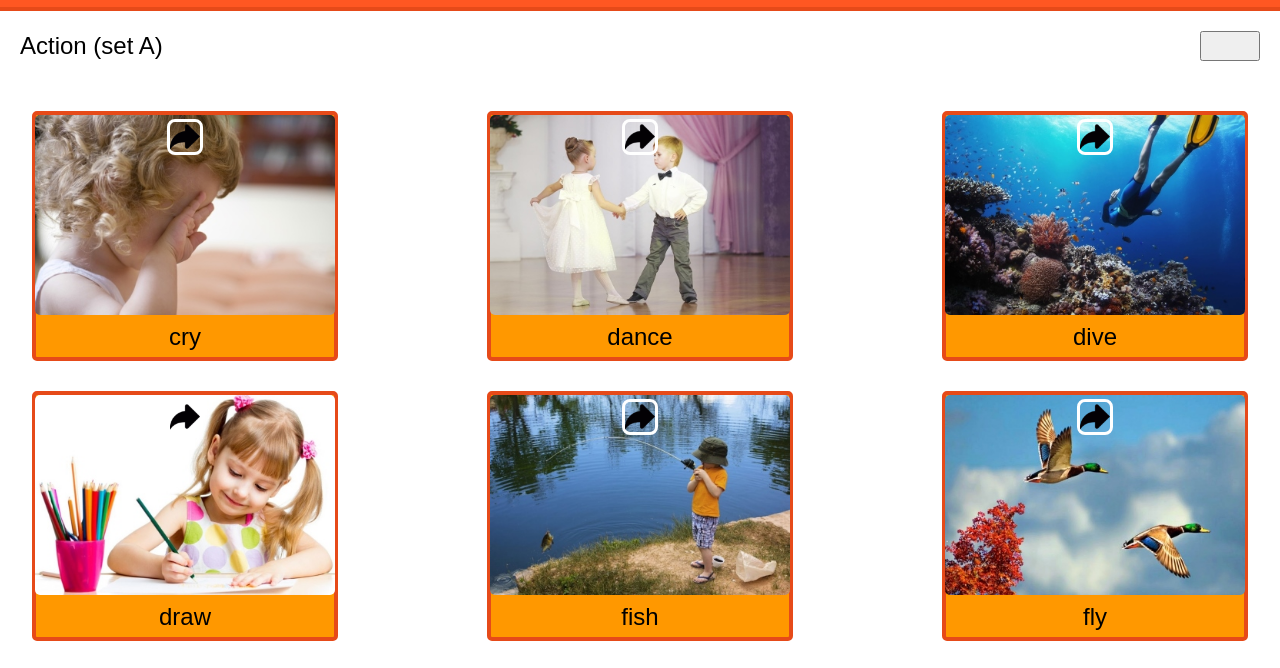
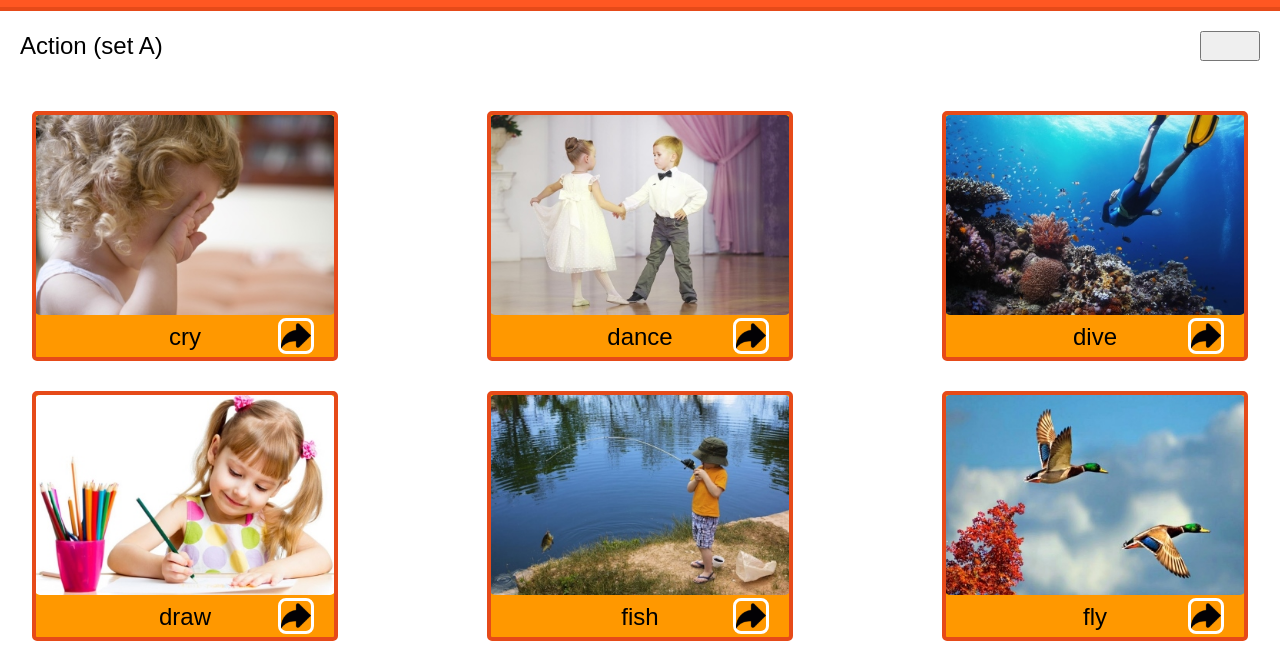
Before and after one commit to KoliverdovLS/English-for-kids, a website built with webpack: page src/page/template.html in a window 1280 px wide. Both pictures are taken after a click on the element "Actions (set A)". Shown: the part 59-727 px from the top of the page. Built offline with nearby package versions, Linux system fonts and the light colour scheme.

Commit message:
fix: flip cards

```diff
--- a/src/page/style.css
+++ b/src/page/style.css
@@ -124,13 +124,18 @@ header {
     flex-direction: column;
     justify-content: space-between;
     align-items: center;
+    overflow: hidden;
 }
 
+.card-cont {
+    width: 306px;
+    height: 250px;
+    margin-top: 30px;
+}
 .cards {
     position: relative;
     perspective: 1000px;
 
-    margin-top: 30px;
     width: 306px;
     height: 250px;
     border: 4px solid #E64A19;
@@ -142,13 +147,16 @@ header {
     flex-direction: column;
     justify-content: space-between;
     align-items: center;
+    overflow: hidden;
 }
 
 
 .btn-revers {
     cursor: pointer;
     position: absolute;
-    top: 4px;
+    bottom: 3px;
+    right: 20px;
+
     width: 30px;
     height: 30px;
     border-radius: 8px;
@@ -171,6 +179,13 @@ header {
     border-radius: 5px;
 }
 
+.cards-img {
+    width: 300px;
+    height: 200px;
+    border-radius: 5px;
+    z-index: 0;
+}
+
 .cards-main > p {
     font-size: 1.5em;
     margin-bottom: 6px;
--- a/src/scripts/createCards.js
+++ b/src/scripts/createCards.js
@@ -19,7 +19,7 @@ function createCategoriesArr() {
 }
 
 function createCategoriesArrRu() {
-  const ActionA = ['плакать', 'танцевать', 'нырять', 'рисовать', 'рыбу', 'летать', 'обнимать', 'прыгать'];
+  const ActionA = ['плакать', 'танцевать', 'нырять', 'рисовать', 'ловить рыбу', 'летать', 'обнимать', 'прыгать'];
   const ActionB = ['открыть', 'играть', 'точка', 'ездить', 'бегать', 'петь', 'скакать', 'плавать'];
   const ActionC = ['спорить', 'строить', 'нести', 'ловить', 'водить', 'бросать', 'тянуть', 'толкать'];
   const Adjective = ['большой', 'маленький', 'быстрый', 'медленный', 'дружелюбный', 'недружелюбный', 'молодой', 'старый'];
@@ -30,27 +30,27 @@ function createCategoriesArrRu() {
   const Categories = [ActionA, ActionB, ActionC, Adjective, AnimalA, AnimalB, Clothes, Emotion];
   return Categories;
 }
-
+// Удаляет карточки, если таковые имелись
 function clearPreviosCards() {
-  const cards = document.querySelectorAll('.cards');
+  const cards = document.querySelectorAll('.card-cont');
   if (cards.length) {
     cards.forEach((el) => {
       el.remove();
     });
   }
 }
-
+// Указывает имя данной категории карточек
 function setNameСategory(i) {
   const category = document.querySelector('.status-page');
   category.textContent = categoryArr[i];
 }
-
+// Выделяет нужный элемент меню
 function highlightMenuItem(i, listMenu) {
   listMenu.forEach((item, index) => {
     item.style.color = index === i ? '#E64A19' : 'black';
   });
 }
-
+// Ниже функции переворота карточек, зачем то я её назвал revers а не flip))
 function reversTo(card, btn, textCont, cardImg, ruText) {
   card.style.transform = 'rotateY(-180deg) rotateX(3deg)';
   btn.style.display = 'none';
@@ -58,7 +58,7 @@ function reversTo(card, btn, textCont, cardImg, ruText) {
     textCont.textContent = ruText;
     cardImg.style.transform = 'rotateY(180deg) rotateX(-3deg)';
     textCont.style.transform = 'rotateY(180deg) rotateX(-3deg)';
-  }, 300);
+  }, 280);
 }
 function unRevers(card, btn, textCont, cardImg, enText) {
   card.style.transform = 'rotateY(0deg) rotateX(0deg)';
@@ -67,7 +67,7 @@ function unRevers(card, btn, textCont, cardImg, enText) {
     textCont.textContent = enText;
     cardImg.style.transform = 'rotateY(0deg) rotateX(0deg)';
     textCont.style.transform = 'rotateY(0deg) rotateX(0deg)';
-  }, 300);
+  }, 280);
 }
 
 export default function createCards(j, listMenu, isMain) {
@@ -89,6 +89,7 @@ export default function createCards(j, listMenu, isMain) {
   for (let i = 0; i < 8; i += 1) {
     const audioCard = document.createElement('AUDIO');
     audioCard.src = audio[`A${arrName[i]}`];
+    const cardCont = document.createElement('div');
     const card = document.createElement('div');
     const imaga = document.createElement('img');
     const btnRevers = document.createElement('div');
@@ -96,9 +97,10 @@ export default function createCards(j, listMenu, isMain) {
     const textInCards = document.createElement('p');
     btnReversImg.src = revers;
     imaga.src = image[arrName[i]];
-    imaga.classList.add('cards-main-img');
+    imaga.classList.add('cards-img');
     textInCards.textContent = arrName[i];
     const textInRu = arrNameRu[i];
+    cardCont.classList.add('card-cont');
     card.classList.add('cards');
     btnRevers.classList.add('btn-revers');
     btnReversImg.classList.add('btn-revers-img');
@@ -107,7 +109,8 @@ export default function createCards(j, listMenu, isMain) {
     card.appendChild(imaga);
     card.appendChild(textInCards);
     card.appendChild(btnRevers);
-    document.querySelector('.cards-container').appendChild(card);
+    cardCont.appendChild(card);
+    document.querySelector('.cards-container').appendChild(cardCont);
     btnRevers.addEventListener('click', () => {
       reversTo(card, btnRevers, textInCards, imaga, textInRu);
     });
@@ -116,13 +119,13 @@ export default function createCards(j, listMenu, isMain) {
     });
 
     setTimeout(() => {
-      imaga.addEventListener('mouseleave', (event) => {
+      cardCont.addEventListener('mouseleave', (event) => {
         if (btnRevers.style.display === 'none') {
           setTimeout(() => {
             unRevers(card, btnRevers, textInCards, imaga, arrName[i]);
           }, 500);
         }
       });
-    }, 400);
+    }, 50);
   }
 }
```
